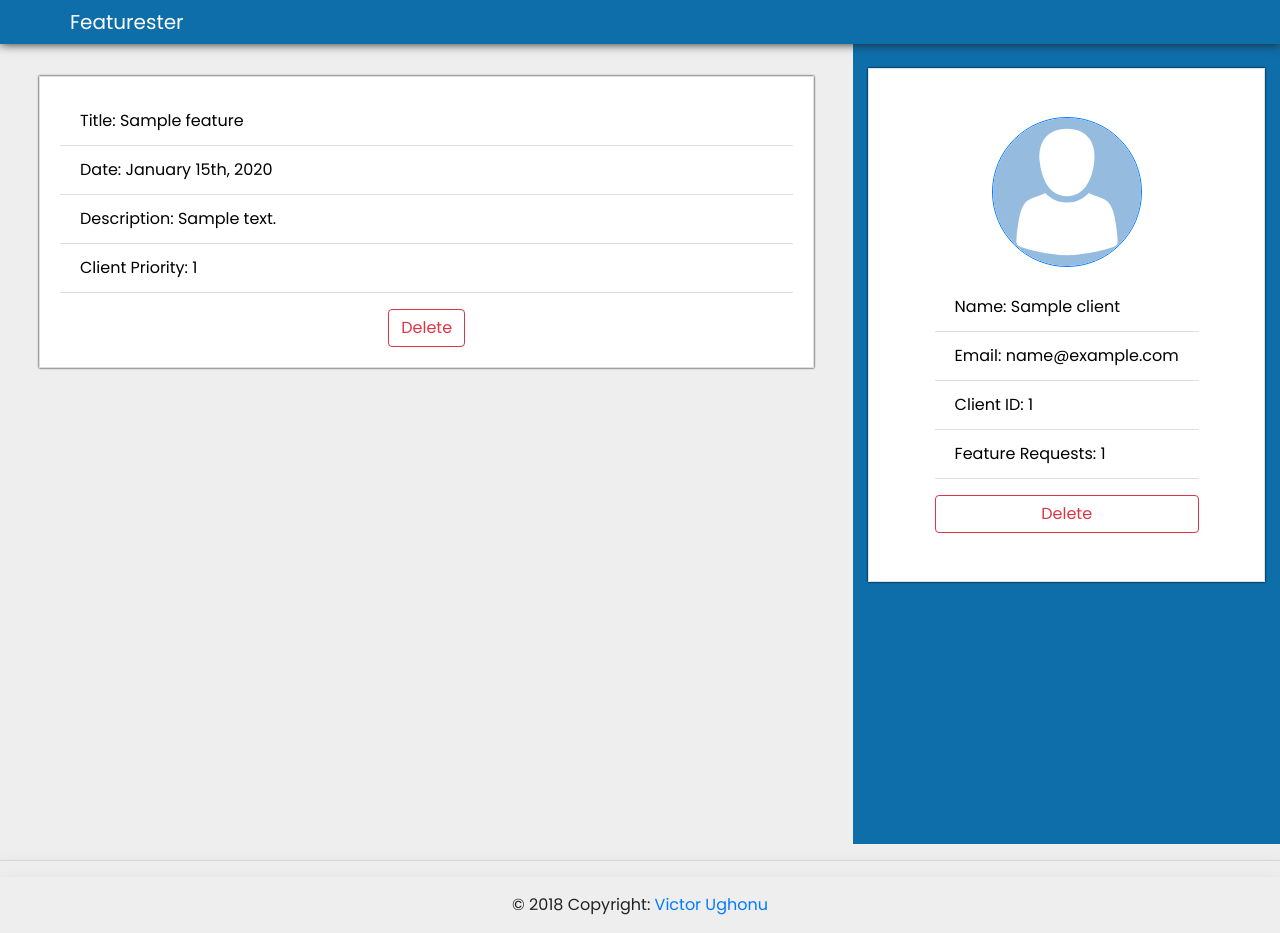
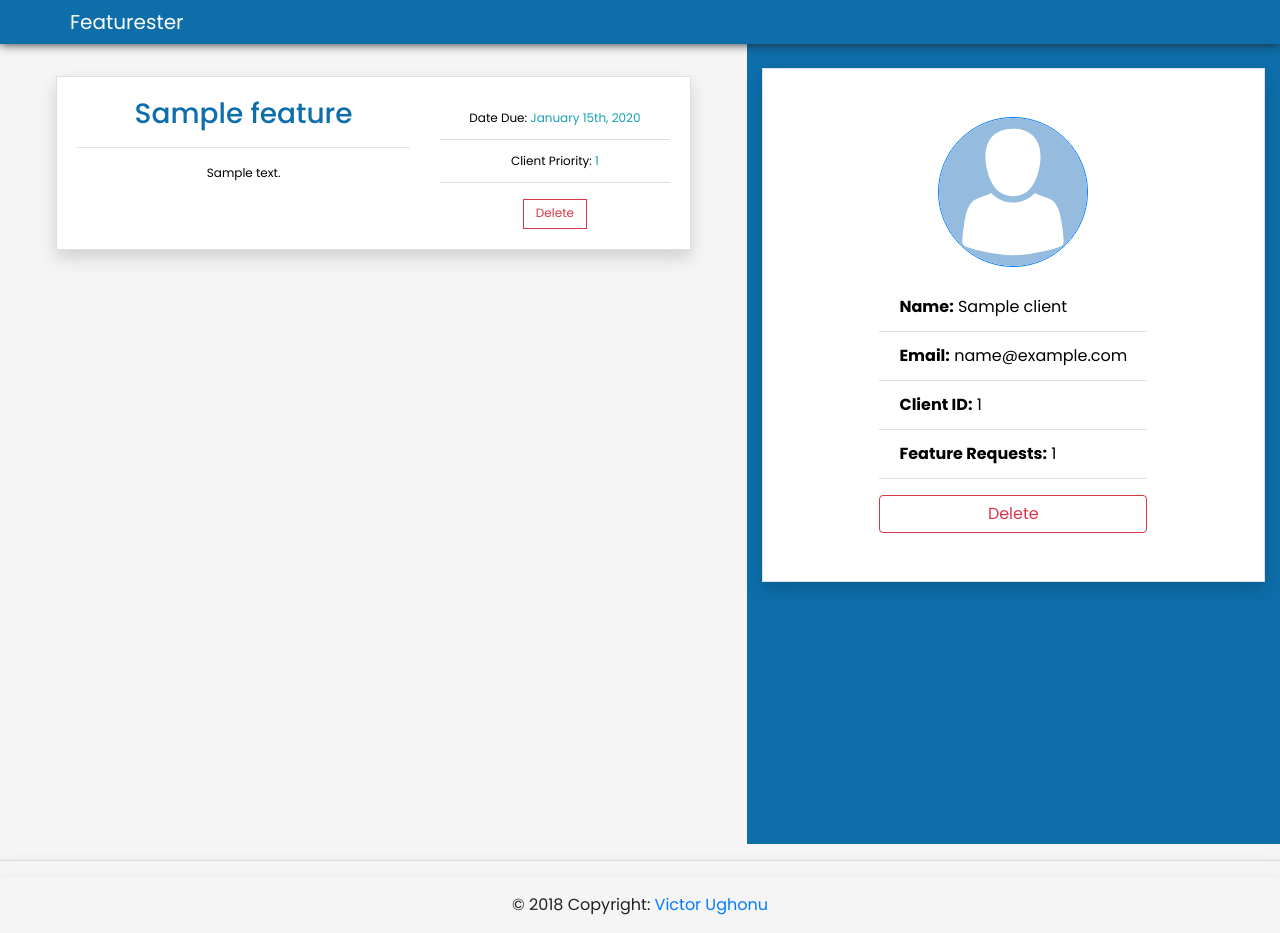
Before and after one commit to Miravicson/Featurester, a Flask app: page /1 in a window 1280 px wide. Run offline with Flask 2, Linux system fonts and the light colour scheme; tables that the repository leaves empty hold one stand-in row (values such as "Sample post"); some libraries are stand-ins or nearby versions.

Commit message:
modified the client-details page css file

```diff
--- a/app/static/css/style.css
+++ b/app/static/css/style.css
@@ -3,7 +3,7 @@ body {
     margin: 0;
     padding: 0;
     max-height: 100vh;
-    background-color: #eee;
+    background-color: #f6f5f5;
     height: 100%;
     width: 100%;
     font-family: 'Poppins', sans-serif;
@@ -14,10 +14,9 @@ body {
 
 
 
-.navbar{
+.navbar {
     padding-top: 2px !important;
     padding-bottom: 2px !important;
-    background-color: #fff !important;
     box-shadow: 0px 0px 10px #222222;
     z-index: 500;
 }
@@ -28,22 +27,21 @@ body {
 
 /*General css styles*/
 
-.navbar-toggler, .navbar-toggler:focus {
+.navbar-toggler,
+.navbar-toggler:focus {
     border: none;
     outline: none !important;
 
 }
+
 .navbar-toggler-icon {
     color: #fff;
 }
 
 
 .nav-link {
-  /*font-size: 1.1em !important;*/
+    font-size: 1.1em !important;
 }
-
-
-
 
 
 .header {
@@ -52,6 +50,7 @@ body {
     border-radius: 0;
     color: white;
     font-weight: bolder;
+    /* padding: 0 50px; */
 
 }
 
@@ -64,25 +63,35 @@ td {
 
 
 .card {
-    -webkit-box-shadow: 0 0 2px black;
-    -moz-box-shadow: 0 0 2px black;
-    box-shadow: 0 0 2px black;
+
     text-align: left;
     z-index: 100;
-    -webkit-border-radius: 0;
-    -moz-border-radius: 0;
-    border-radius:0 ;
+    border-radius: 0;
     color: black;
     font-weight: lighter;
     background-color: rgba(255, 255, 255, 1);
 }
 
-.modal-style{
-    /*background-color:#0d6eaa !important ;*/
-    background:#0d6eaa !important ;
+.card .feature__title {
+    color: #0d6eaa;
 }
 
-.tab-title{
+#feature__card {
+    font-size: 12px;
+
+}
+
+
+#feature__card a {
+    font-size: 12px;
+    border-radius: 0;
+}
+
+.modal-style {
+    background: #0d6eaa !important;
+}
+
+.tab-title {
     font-size: 14px;
     padding: 0px 5px 0px 5px;
 }
--- a/app/templates/client_details.html
+++ b/app/templates/client_details.html
@@ -5,22 +5,24 @@
 <div class="container-fluid mb-0">
     <div class="row">
         <!-- Header Starts here -->
-        <div class="col-12 col-md-4 header order-md-2">
+        <div class="col-12 col-md-5 header order-md-2">
             <div>
-                <div class="card my-4 py-5">
+                <div class="card my-4 py-5 shadow">
                     <div class="mx-auto">
                         <img src="{{ url_for('static', filename='img/avatar-1577909.svg') }}" class="rounded-circle border border-primary"
                             alt="" width="150px" height="150px">
                     </div>
                     <div class="mx-auto mt-3">
                         <ul class="list-group list-group-flush">
-                            <li class="list-group-item"><span class="text-left">Name:</span> <span class="text-right">{{
+                            <li class="list-group-item"><span class="text-left"></span><b>Name:</b></span> <span class="text-right">{{
                                     client.name }}</span></li>
-                            <li class="list-group-item"><span class="text-left">Email:</span> <span class="text-right">{{
+                            <li class="list-group-item"><span class="text-left"></span><b>Email:</b></span> <span class="text-right">{{
                                     client.email }}</span></li>
-                            <li class="list-group-item"><span class="text-left">Client ID:</span> <span class="text-right">{{
+                            <li class="list-group-item"><span class="text-left"></span><b>Client ID:</b></span> <span
+                                    class="text-right">{{
                                     client.id }}</span></li>
-                            <li class="list-group-item"><span class="text-left">Feature Requests:</span> <span class="text-right">{{
+                            <li class="list-group-item"><span class="text-left"></span><b>Feature Requests:</b></span>
+                                <span class="text-right">{{
                                     client.features | length }}</span></li>
                         </ul>
                         <a class="btn btn-outline-danger btn-block mt-3" href="{{ url_for('main.delete_client', client_id=client.id) }}"
@@ -34,42 +36,49 @@
 
         </div>
         {% block other_content %}
-        <div class="col-12 col-md-8 order-md-1 content pt-3 px-2">
-            <div class="client col-12 mb-2">
+        <div class="col-12 col-md-7 order-md-1 pt-3 px-2">
 
             {% if features %}
             {% for feature in features %}
-                <div class="card mt-3 mx-3">
+            <div id="feature__card" class="card mt-3 mx-5 shadow">
+                <div class="card-body">
                     <div class="row">
-                        <div class="col-12">
-                            <div class="card-body">
+                        <div class="col-7 text-center">
+                            <h3 class="feature__title">{{ feature.title }}</h3>
+                            <hr>
+                            <p>{{
+                                feature.description }}</p>
+
+                        </div>
+                        <div class="col-5 text-center feature__card--details">
                             <ul class="list-group list-group-flush">
-                                    <li class="list-group-item"><span class="text-left">Title:</span>
-                                        <span class="text-right">{{ feature.title }}</span></li>
-                                    <li class="list-group-item"><span class="text-left">Date:</span>
-                                        <span class="text-right">{{ moment(feature.target_date).format('MMMM Do, YYYY')
-                                            }}</span>
+                                <li class="list-group-item"><b>Date Due:</b><span class="text-info">
+                                        {{ moment(feature.target_date).format('MMMM Do, YYYY')
+                                        }}
+                                    </span>
                                 </li>
-                                    <li class="list-group-item"><span class="text-left">Description:</span> <span class="text-right">{{
-                                            feature.description }}</span></li>
-                                    <li class="list-group-item"><span class="text-left">Client Priority:</span>
-                                        <span class="text-right">{{ feature.client_priority }}</span>
+                                <li class="list-group-item">Client Priority:
+                                    <span class="text-info">{{ feature.client_priority }}</span>
                                 </li>
                             </ul>
-                                <div class='text-center'>
-                                    <a class="btn btn-outline-danger mt-3" href="{{ url_for('main.delete_features', client_id=client.id, feature_id=feature.id) }}"
+                            <a class="btn btn-outline-danger mt-3 pt-1 feature__delete" href="{{ url_for('main.delete_features', client_id=client.id, feature_id=feature.id) }}"
                                 role="button">
                                 Delete
                             </a>
 
                         </div>
+
                     </div>
+
                 </div>
+                <div class='text-center'>
+
                 </div>
+
             </div>
             {% endfor %}
             {% else %}
-                <div class="card mt-2" style="width: inherit;">
+            <div class="card mt-2 shadow" style="width: inherit;">
                 <div class="text-center my-3 py-3">
                     <h2>No Features Yet</h2>
                 </div>
@@ -77,7 +86,6 @@
             </div>
             {% endif %}
         </div>
-        </div>
         {% endblock other_content %}
     </div>
 
```
Lines whose indentation alone changed are shown as unchanged.
